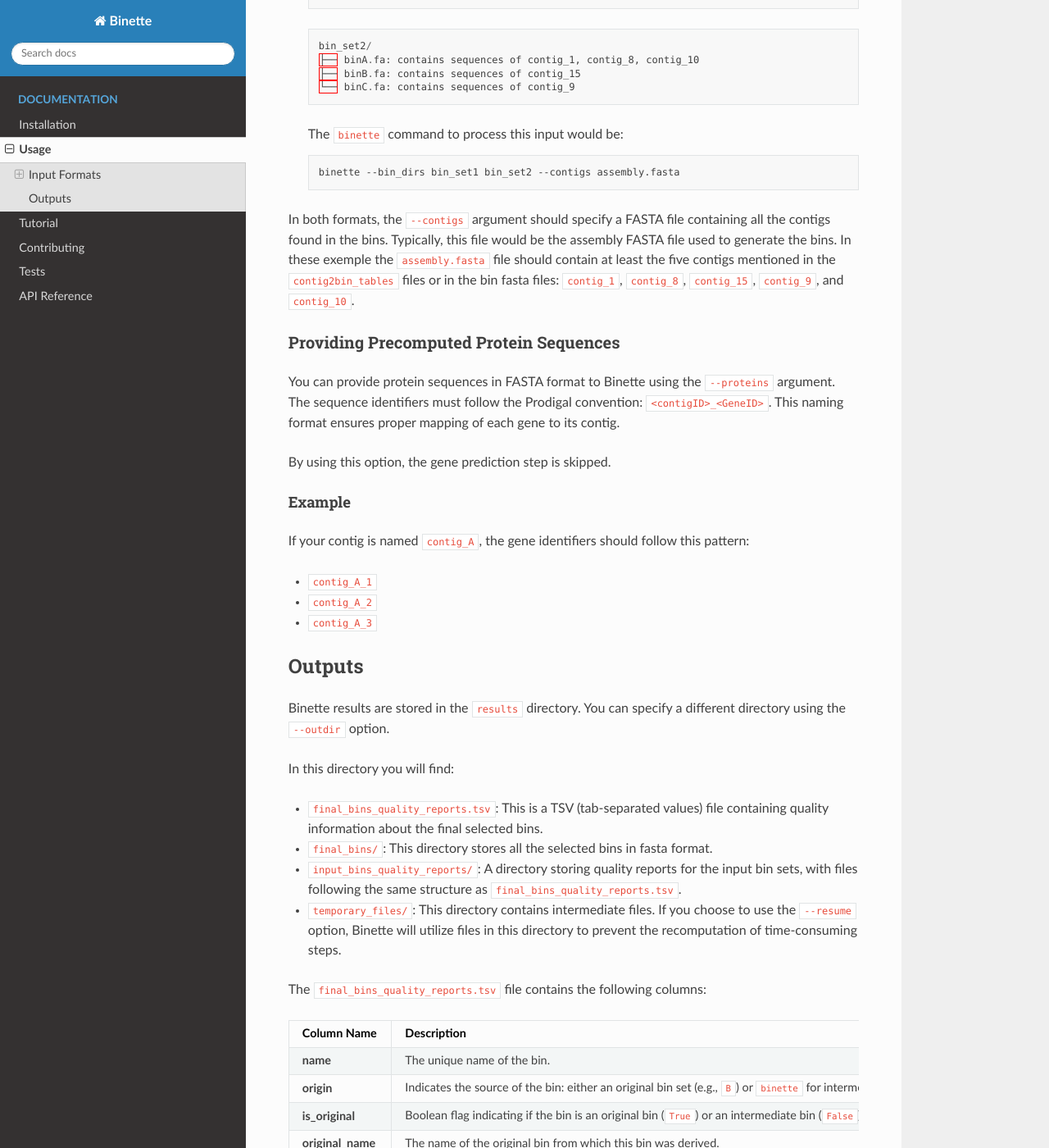
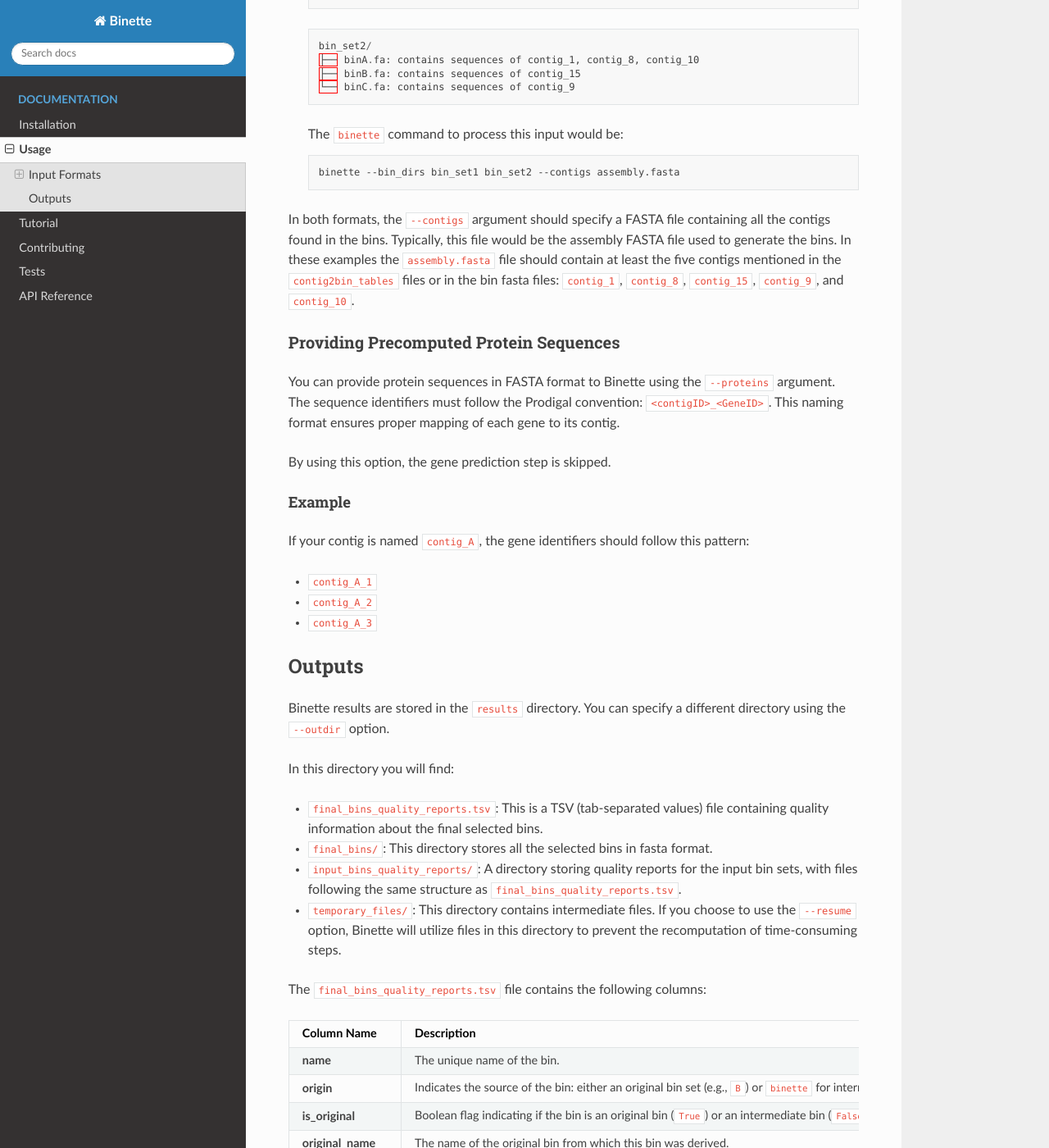
Before and after one commit to genotoul-bioinfo/Binette, a Sphinx documentation site: the page built from docs/usage.md, in a window 1280 px wide and 1400 px high, scrolled down 1006 px. Shown: the whole window at 82% size. Built offline with Sphinx 7.4.7 and the Read the Docs theme 3.1.0, drawn with Linux system fonts in a browser that asks for light colours; some of the changed text lies outside the part shown.

````diff
--- a/docs/usage.md
+++ b/docs/usage.md
@@ -56,7 +56,7 @@ For example, consider the following two `contig2bin_tables`:
     binette --bin_dirs bin_set1 bin_set2 --contigs assembly.fasta
     ```
 
-In both formats, the `--contigs` argument should specify a FASTA file containing all the contigs found in the bins. Typically, this file would be the assembly FASTA file used to generate the bins. In these exemple the `assembly.fasta` file should contain at least the five contigs mentioned in the `contig2bin_tables` files or in the bin fasta files: `contig_1`, `contig_8`, `contig_15`, `contig_9`, and `contig_10`.
+In both formats, the `--contigs` argument should specify a FASTA file containing all the contigs found in the bins. Typically, this file would be the assembly FASTA file used to generate the bins. In these examples the `assembly.fasta` file should contain at least the five contigs mentioned in the `contig2bin_tables` files or in the bin fasta files: `contig_1`, `contig_8`, `contig_15`, `contig_9`, and `contig_10`.
 
 
 
````
Also changed, not shown: other parts of docs/usage.md (+1 -0 lines), README.md (+5 -3 lines).
